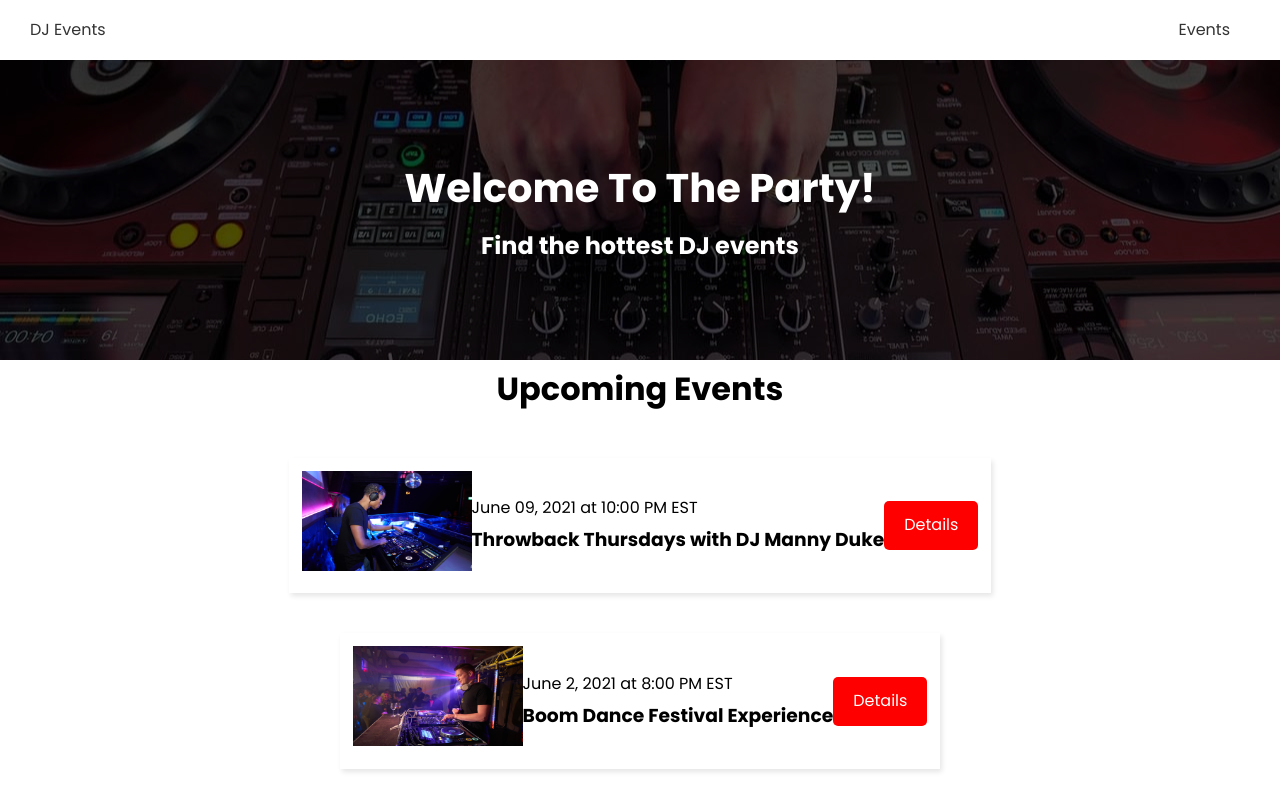
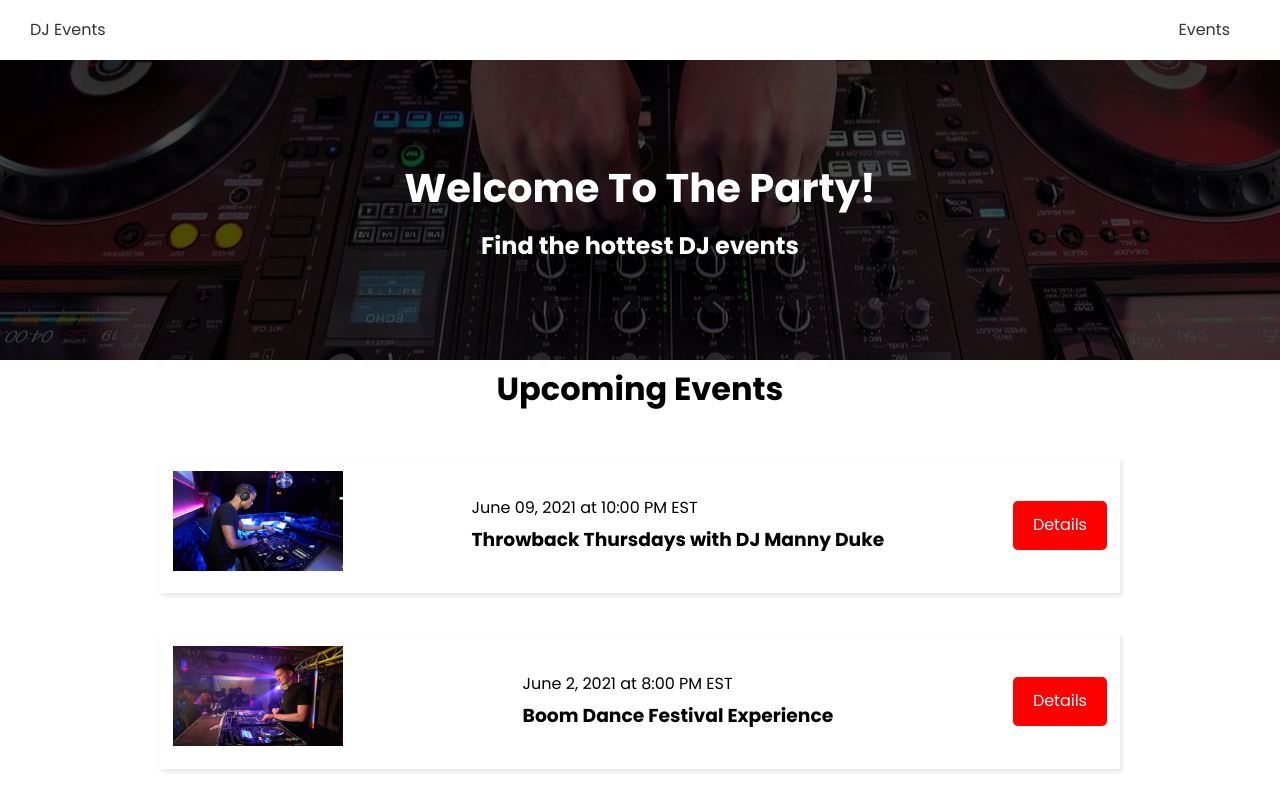
Before and after one commit to bermarte/DJ-events-frontend, a Next.js app: page / in a window 1280 px wide. Shown: the top 800 px of the page. Built offline with nearby package versions, Linux system fonts and the light colour scheme; no server answers.

Commit message:
fix CSS layout

```diff
--- a/styles/EventItem.module.css
+++ b/styles/EventItem.module.css
@@ -1,6 +1,8 @@
 .event {
   display: flex;
   justify-content: space-between;
+  width: 100%;
+  max-width: 960px;
   align-items: center;
   margin: 20px 0;
   padding: 13px;
@@ -13,7 +15,7 @@
 }
 
 .info {
-  flex: 2;
+  /* flex: 2; */
 }
 
 @media (max-width: 600px) {
```
